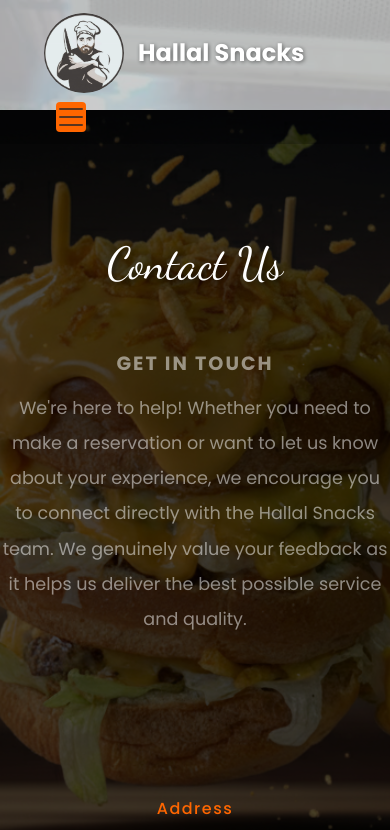
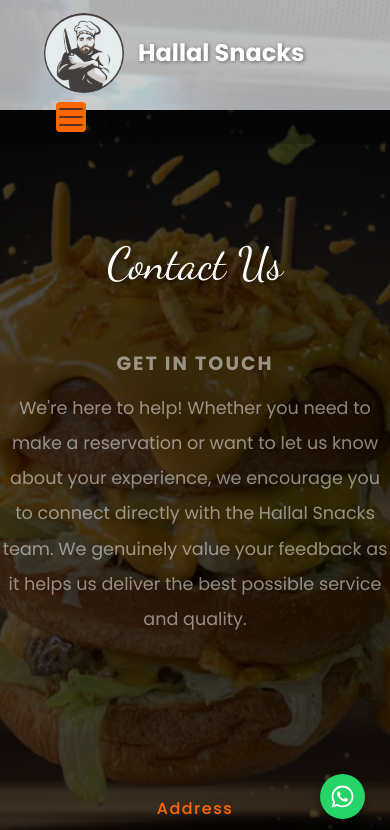
Before and after one commit to reemsaijary/Hallal-Snacks-Project, a React (Create React App) app: page /contact in a window 390 px wide. Shown: the top 830 px of the page. Built offline with nearby package versions, Linux system fonts and the light colour scheme.

Commit message:
create fixed  whatsappicon on all pages and style it

```diff
--- a/src/App.js
+++ b/src/App.js
@@ -2,6 +2,8 @@
 import { BrowserRouter as Router, Routes, Route } from "react-router-dom";
 import Navbar from "./components/Navbar";
 import Footer from "./components/Footer";
+import WhatsAppIcon from "./components/WhatsAppIcon";
+
 import Home from "./pages/Home";
 import About from "./pages/About";
 import Menu from "./pages/Menu";
@@ -20,6 +22,7 @@ function App() {
           <Route path="/cart" element={<Cart />} />
           <Route path="/contact" element={<Contact />} />
         </Routes>
+        <WhatsAppIcon/>
         <Footer />
       </CartProvider>
     </Router>
--- /dev/null
+++ b/src/components/WhatsAppIcon.css
@@ -0,0 +1,46 @@
+
+.whatsapp-fixed-btn {
+    position: fixed;
+    bottom: 25px;
+    right: 25px;
+    z-index: 1050;
+    background-color: #25D366;
+    color: white;
+    width: auto;
+    min-width: 150px;
+    height: 50px;
+    border-radius: 25px;
+    display: flex;
+    justify-content: center;
+    align-items: center;
+    padding: 0 15px;
+    box-shadow: 0 4px 8px rgba(0, 0, 0, 0.4);
+    transition: transform 0.3s ease, background-color 0.3s ease;
+    text-decoration: none;
+}
+.whatsapp-fixed-btn:hover {
+    background-color: #128C7E;
+    transform: scale(1.05);
+}
+.whatsapp-text {
+    font-size: 16px;
+    font-weight: 600;
+    margin-right: 10px;
+    white-space: nowrap;
+}
+
+@media (max-width: 576px) {
+    .whatsapp-fixed-btn {
+        min-width: 45px; /* Make it just an icon on small screens */
+        width: 45px;
+        height: 45px;
+        border-radius: 50%;
+        padding: 0;
+    }
+    .whatsapp-text {
+        display: none; /* Hide text on small screens */
+    }
+    .whatsapp-fixed-btn .fa-whatsapp {
+        font-size: 25px; /* Ensure icon is still visible */
+    }
+}
--- a/src/components/WhatsAppIcon.js
+++ b/src/components/WhatsAppIcon.js
@@ -0,0 +1,24 @@
+
+import { FaWhatsapp } from 'react-icons/fa';
+import './WhatsAppIcon.css';
+
+const WHATSAPP_NUMBER = "96103675158";
+
+function WhatsAppIcon() {
+  const whatsappLink = `https://wa.me/${WHATSAPP_NUMBER}`;
+
+  return (
+    <a
+      href={whatsappLink}
+      className="whatsapp-fixed-btn"
+      target="_blank"
+      rel="noopener noreferrer"
+      aria-label="Chat with us on WhatsApp"
+    >
+      <span className="whatsapp-text">Chat with us</span>
+      <FaWhatsapp size={25} />
+    </a>
+  );
+}
+
+export default WhatsAppIcon;
```
